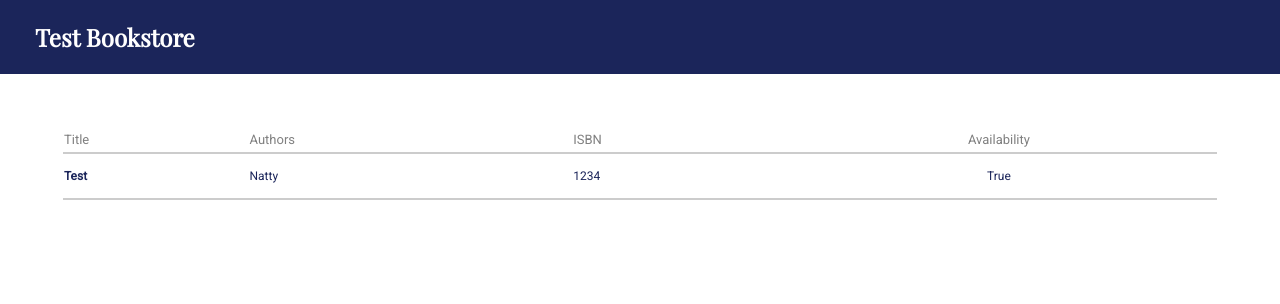
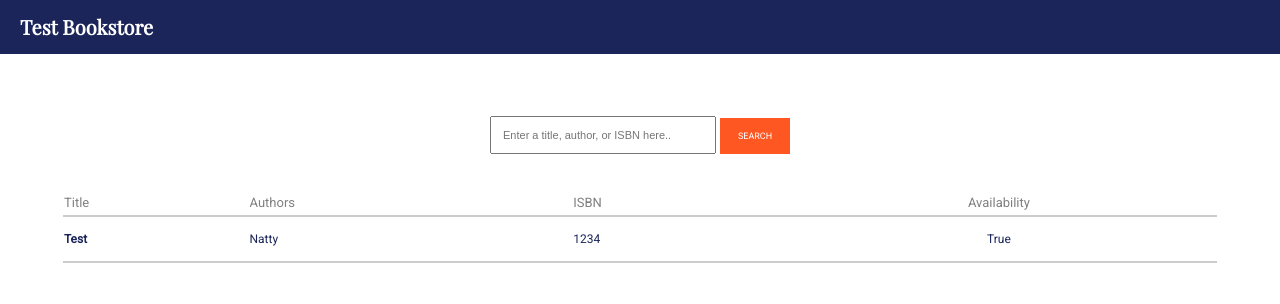
Before and after one commit to B1Dobbs/test_bookstore_d2d, a Django app: page /testBookstore/library/ in a window 1280 px wide. Shown: the top 304 px of the page. Run offline with Django 3.2, Linux system fonts and the light colour scheme; data comes from the database, SQL or seed files in the repository.

Commit message:
updated some home page css and added home button and search bar

```diff
--- a/test_bookstore_app/static/css/library.css
+++ b/test_bookstore_app/static/css/library.css
@@ -14,22 +14,22 @@
 
 .title_bar h1{
     color: white;
-    padding: 5px 35px;
     text-decoration: none;
-    font-size: 24px;
+    font-size: 20px;
+    margin-left: 20px;
     width: 100%;
     font-family: 'Playfair Display', serif;
 }
 
 
 .book_filters{
-    padding: 55px;
+    margin: 55px;
+    margin-top: 40px;
 }
 
 .book_filters table{
     border-collapse: collapse;
     width: 100%;
-    margin: 50px auto;
 }
 
 .book_filters tr{
@@ -69,3 +69,34 @@
     color: gray;
     font-weight: 100;
 }
+
+
+.search_bar{
+    text-align: center;
+    margin-top: 90px;
+    border: lightgray;
+    margin-left: 55px;
+    margin-right: 55px;
+}
+
+.search_bar input{
+    width: 200px;
+    font-size: 11px;
+    padding: 11px;
+}
+
+.search_bar button{
+    font-family: 'Roboto', sans-serif;
+    font-size: 9px;
+    padding: 13px;
+    width: 70px;
+    font-weight: normal;
+    background-color:#FF5722 ;
+    border: none;
+    color: white;
+    cursor: pointer;
+}
+
+.search_bar button:hover{
+    background-color: rgb(238, 81, 34);
+}
--- a/test_bookstore_app/templates/test_bookstore_app/library.html
+++ b/test_bookstore_app/templates/test_bookstore_app/library.html
@@ -9,6 +9,11 @@
         <h1>Test Bookstore</h1>
     </div>
     <br>
+
+    <div class="search_bar">
+        <input type="text" placeholder="Enter a title, author, or ISBN here.." name="search">
+        <button type="submit">SEARCH</button>
+    </div>
 
     {% if book_list %}
     <div class="book_filters">
```
